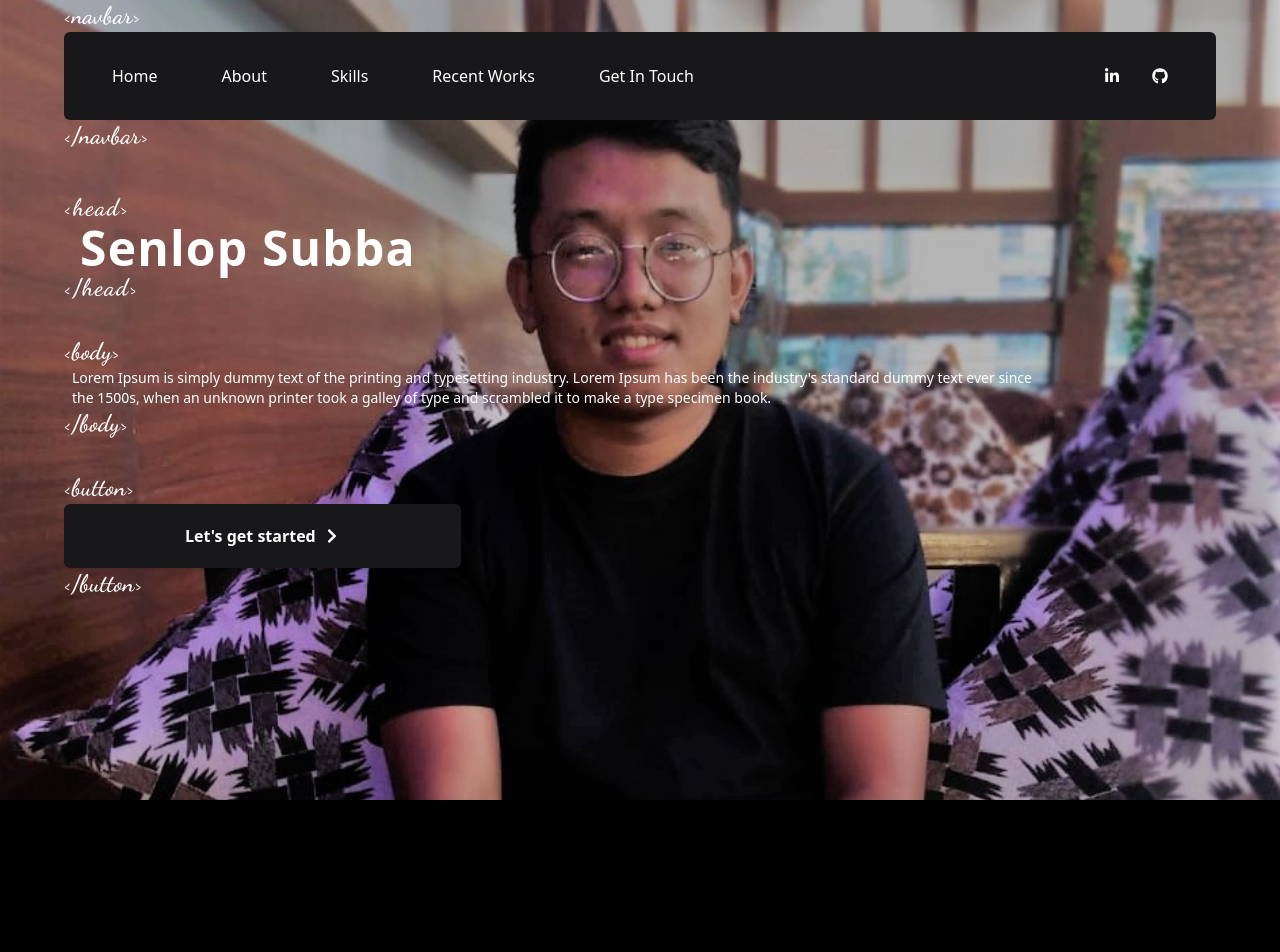
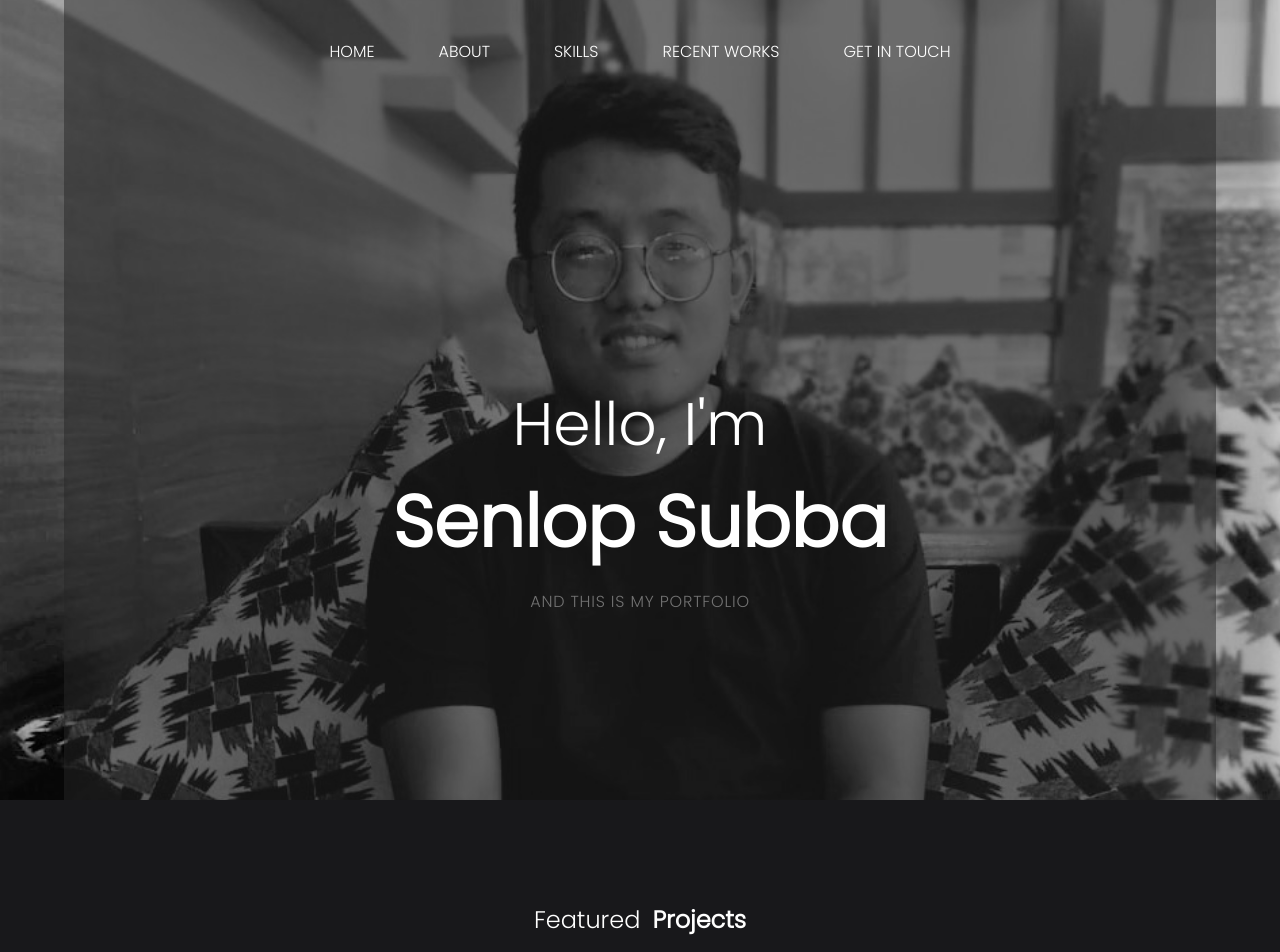
Before and after one commit to john-subba/portfolio-latest, a React (Create React App) app: page / in a window 1280 px wide. Shown: the top 952 px of the page. Before the commit the page ends 800 px from the top, so only its background shows below. Built offline with nearby package versions, Linux system fonts and the light colour scheme.

Commit message:
updates on homepage

```diff
--- a/package.json
+++ b/package.json
@@ -11,6 +11,8 @@
     "react-icons": "^4.4.0",
     "react-scripts": "5.0.1",
     "react-select": "^5.4.0",
+    "react-slick": "^0.29.0",
+    "slick-carousel": "^1.8.1",
     "web-vitals": "^2.1.4"
   },
   "scripts": {
--- a/src/App.css
+++ b/src/App.css
@@ -1,7 +1,9 @@
 @import url("https://fonts.googleapis.com/css2?family=Dancing+Script:wght@600&display=swap");
+@import url("https://fonts.googleapis.com/css2?family=Poppins:wght@300&display=swap");
 
 body {
-  @apply text-white bg-black;
+  @apply text-white bg-zinc-900;
+  font-family: "Poppins", sans-serif;
 }
 
 .head-tag {
@@ -14,4 +16,5 @@ body {
   background-size: cover;
   background-position: center;
   height: 100vh;
+  @apply grayscale;
 }
--- a/src/components/Body/Home.js
+++ b/src/components/Body/Home.js
@@ -1,73 +1,69 @@
 import React from "react";
-import ProfileImg from "../../assets/prof.jpeg";
-import { FaChevronRight } from "react-icons/fa";
-import Sybazzar from "../../assets/logo/sybazzar.png";
-import Upakart from "../../assets/logo/upakart.png";
-import Saathimart from "../../assets/logo/sathimart.png";
-import Commerce from "../../assets/logo/waftcommerce.svg";
-import SamsungPlaza from "../../assets/logo/samsungplaza.png";
+import Slider from "react-slick";
+import "slick-carousel/slick/slick.css";
+import "slick-carousel/slick/slick-theme.css";
+// import ProfileImg from "../../assets/prof.jpeg";
+// import { FaChevronRight } from "react-icons/fa";
+// import Sybazzar from "../../assets/logo/sybazzar.png";
+// import Upakart from "../../assets/logo/upakart.png";
+// import Saathimart from "../../assets/logo/sathimart.png";
+// import Commerce from "../../assets/logo/waftcommerce.svg";
+// import SamsungPlaza from "../../assets/logo/samsungplaza.png";
 
-const compArray = [
-  { label: "sybazaar", img: Sybazzar, link: "" },
-  { label: "upakart", img: Upakart, link: "" },
-  { label: "sathimart", img: Saathimart, link: "" },
-  { label: "commerce", img: Commerce, link: "" },
-  { label: "samsungplaza", img: SamsungPlaza, link: "" },
-];
+// const compArray = [
+//   { label: "sybazaar", img: Sybazzar, link: "" },
+//   { label: "upakart", img: Upakart, link: "" },
+//   { label: "sathimart", img: Saathimart, link: "" },
+//   { label: "commerce", img: Commerce, link: "" },
+//   { label: "samsungplaza", img: SamsungPlaza, link: "" },
+// ];
+
+var settings = {
+  dots: true,
+  infinite: true,
+  speed: 500,
+  slidesToShow: 1,
+  slidesToScroll: 1,
+};
 
 const Home = () => {
   return (
     <>
-      <div className="flex justify-between items-center gap-40 mt-10">
-        <div>
-          <div className="text-5xl mb-8 font-bold tracking-wide flex flex-col">
-            <span className="head-tag text-2xl">&lt;head&gt;</span>
-            <span className="ml-4">Senlop Subba</span>
-            <span className="head-tag text-2xl">&lt;/head&gt;</span>
-          </div>
-          <p className="mb-8 flex flex-col">
-            <span className="head-tag text-2xl">&lt;body&gt;</span>
-            <span className="ml-2 text-sm">
-              Lorem Ipsum is simply dummy text of the printing and typesetting
-              industry. Lorem Ipsum has been the industry's standard dummy text
-              ever since the 1500s, when an unknown printer took a galley of
-              type and scrambled it to make a type specimen book.
-            </span>
-            <span className="head-tag text-2xl">&lt;/body&gt;</span>
-          </p>
-          <div className="flex flex-col">
-            <span className="head-tag text-2xl">&lt;button&gt;</span>
-            <button className="p-5 px-10 bg-zinc-900 rounded-md font-semibold justify-center flex gap-2 items-center shadow-lg w-2/5">
-              <span>Let's get started</span>
-              <FaChevronRight />
-            </button>
-            <span className="head-tag text-2xl">&lt;/button&gt;</span>
-          </div>
+      <div className="flex flex-col items-center h-full gap-8 justify-center">
+        <div className="text-6xl">Hello, I'm</div>
+        <div className="font-bold text-7xl">Senlop Subba</div>
+        <div className="uppercase text-zinc-500 tracking-wider">
+          And this is my portfolio
+        </div>
+      </div>
+      <div>
+        <div className="flex justify-center gap-3 items-baseline pb-10">
+          <span className="text-2xl">Featured</span>
+          <span className="text-2xl font-bold">Projects</span>
         </div>
         <div>
-          {/* <img
-              src={ProfileImg}
-              alt="profile"
-              width={900}
-              className="rounded-md"
-            /> */}
+          <Slider {...settings}>
+            <div>
+              <h3>1</h3>
+            </div>
+            <div>
+              <h3>2</h3>
+            </div>
+            <div>
+              <h3>3</h3>
+            </div>
+            <div>
+              <h3>4</h3>
+            </div>
+            <div>
+              <h3>5</h3>
+            </div>
+            <div>
+              <h3>6</h3>
+            </div>
+          </Slider>
         </div>
       </div>
-      {/* <div className="mt-8">
-        <div>Worked With</div>
-        <div className="grid grid-cols-5 items-center mt-4 justify-items-center mb-10">
-          {compArray.map((each, index) => (
-            <img
-              key={index}
-              alt={each.label}
-              src={each.img}
-              width={200}
-              style={{ height: "70px" }}
-              className="border-zinc-600 border p-5 px-8 grayscale hover:grayscale-0 duration-100 cursor-pointer"
-            />
-          ))}
-        </div>
-      </div> */}
     </>
   );
 };
--- a/src/components/Body/index.js
+++ b/src/components/Body/index.js
@@ -5,7 +5,7 @@ import Navbar from "../Navbar";
 const MainBody = () => {
   return (
     <div className="bg-prof">
-      <div className="mx-auto max-w-6xl">
+      <div className="mx-auto max-w-6xl bg-zinc-800 bg-opacity-50 h-full">
         <Navbar />
         <Home />
       </div>
--- a/src/components/Navbar.js
+++ b/src/components/Navbar.js
@@ -1,5 +1,4 @@
 import React from "react";
-import { FaLinkedinIn, FaGithub } from "react-icons/fa";
 
 const navArr = [
   { label: "Home", link: "#home" },
@@ -9,34 +8,16 @@ const navArr = [
   { label: "Get In Touch", link: "#getintotouch" },
 ];
 
-const socialMedia = [
-  { link: "", icon: <FaLinkedinIn />, hoverColor: "text-blue-500" },
-  { link: "", icon: <FaGithub />, hoverColor: "bg-zinc-900" },
-];
-
 const Navbar = () => {
   return (
     <div className="flex flex-col w-full mx-auto max-w-6xl">
-      <span className="head-tag text-2xl">&lt;navbar&gt;</span>
-      <div className=" flex items-center w-full justify-between p-8 px-12 bg-zinc-900 rounded-md">
-        <button className="flex gap-16">
+      <button className="flex gap-16 justify-center py-10 uppercase">
         {navArr.map((each) => (
           <div className="hover:text-zinc-400 duration-100 ease-in-out">
             {each.label}
           </div>
         ))}
       </button>
-        <button className="flex gap-8">
-          {socialMedia.map((each) => (
-            <div
-              className={`duration-100 ease-in-out hover:${each.hoverColor}`}
-            >
-              {each.icon}
-            </div>
-          ))}
-        </button>
-      </div>
-      <span className="head-tag text-2xl">&lt;/navbar&gt;</span>
     </div>
   );
 };
```
Also changed, not shown: 1 other file (tests, documents, lock files or other folders). Lines whose indentation alone changed are shown as unchanged.
